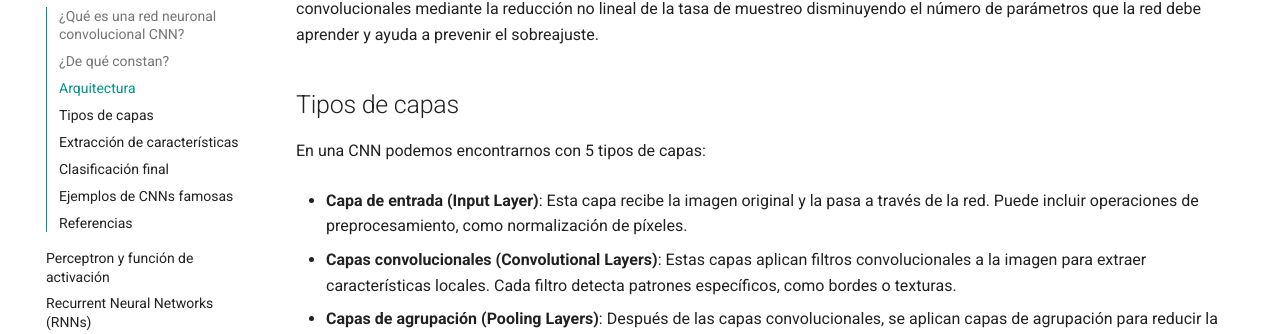
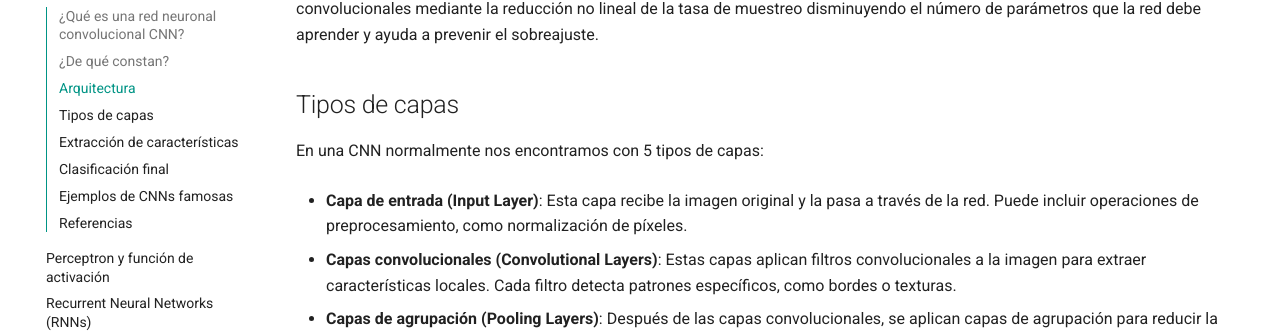
Before and after one commit to abl78-ua/Wiki-IMCR, an MkDocs documentation site: the page built from docs/Deep Learning/CNN.md, in a window 1280 px wide and 900 px high, scrolled down 795 px. Shown: the part 119-453 px from the top of the window. Built offline with MkDocs 1.6.1 and Material for MkDocs 9.7.7, drawn with Linux system fonts in a browser that asks for light colours.

Commit message:
Update CNN.md

```diff
--- a/docs/Deep Learning/CNN.md
+++ b/docs/Deep Learning/CNN.md
@@ -10,7 +10,7 @@ Las redes neuronales convucionales constan de múltiples capas interconectadas,
 La arquitectura de una CNN consta de una capa de entrada, una o varias capas ocultas y una capa de salida. Estas capas realizan operaciones como convolución, activación (ReLU) (la cual es una función no lineal que se aplica después de la convolución, manteniendo los valores positivos y estableciendo los valores negativos en cero permitiendo un entrenamiento más rápido y eficaz de la red) y agrupación para procesar los datos de entrada y extraer características relevantes, esto simplifica la salida de las capas convolucionales mediante la reducción no lineal de la tasa de muestreo disminuyendo el número de parámetros que la red debe aprender y ayuda a prevenir el sobreajuste.
 
 ##Tipos de capas
-En una CNN podemos encontrarnos con 5 tipos de capas:
+En una CNN normalmente nos encontramos con 5 tipos de capas:
 
 - **Capa de entrada (Input Layer)**: Esta capa recibe la imagen original y la pasa a través de la red. Puede incluir operaciones de preprocesamiento, como normalización de píxeles.
 
```
